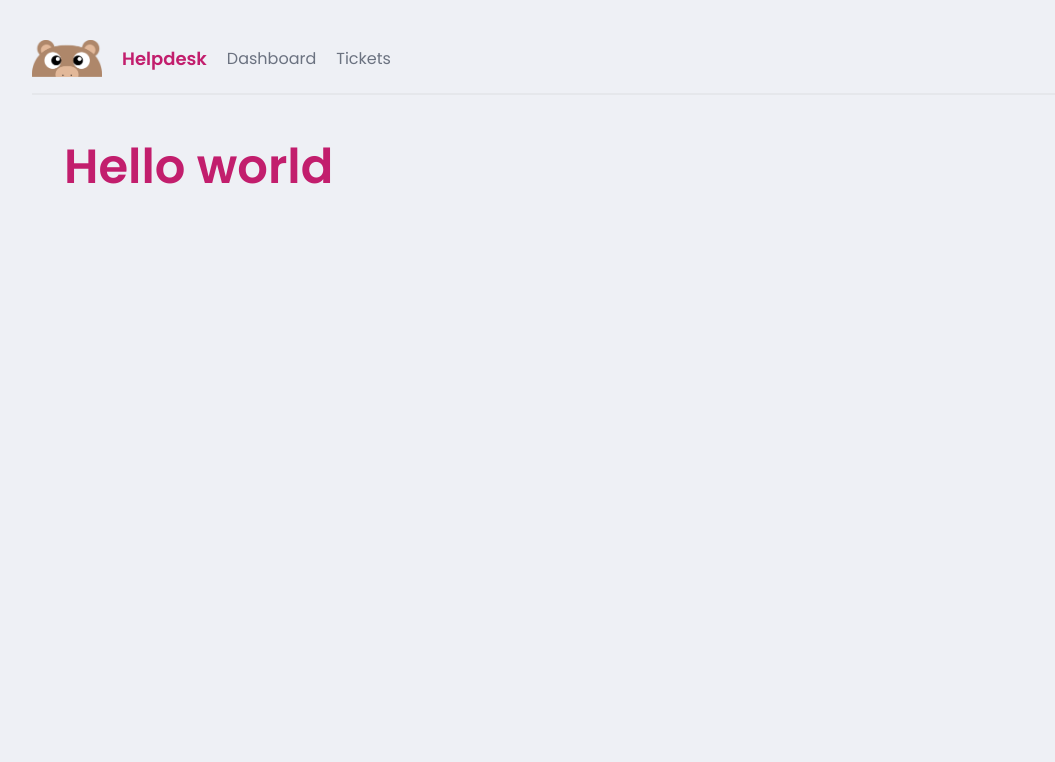
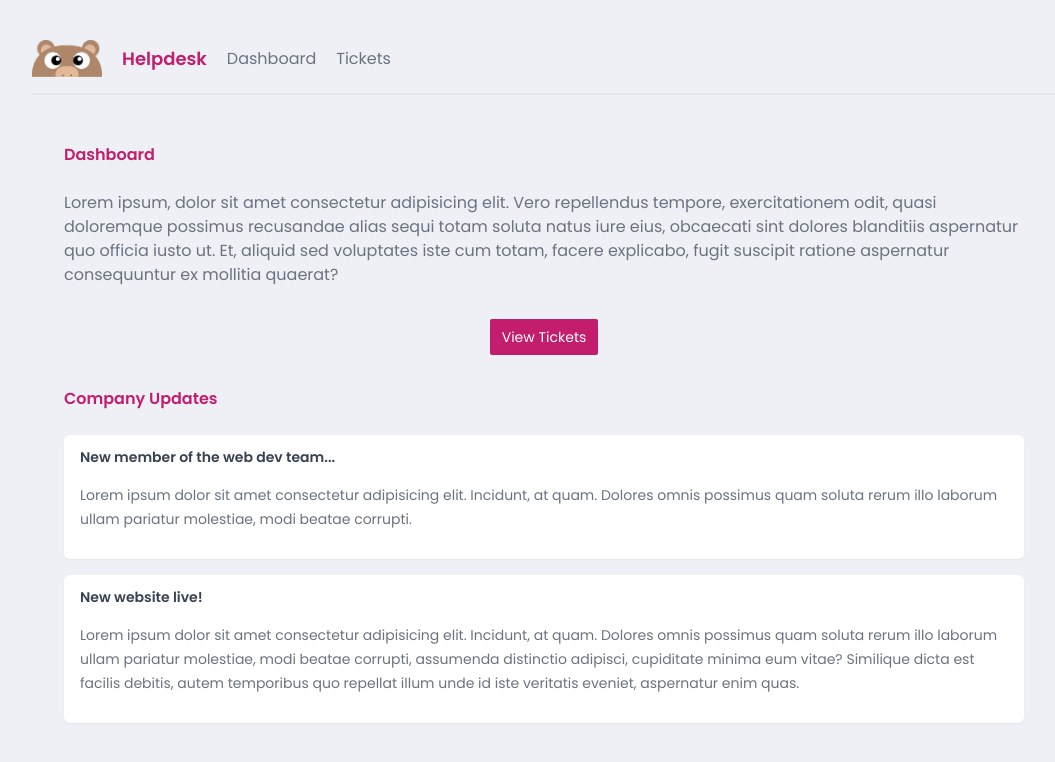
Before and after one commit to alaws66/next-helpdesk, a Next.js app: page / in a window 1280 px wide. Shown: the top 762 px of the page, without its empty margins (96-1151 px from the left). Built offline with nearby package versions, Linux system fonts and the light colour scheme.

Commit message:
static dashboard

```diff
--- a/app/page.tsx
+++ b/app/page.tsx
@@ -1,7 +1,27 @@
+import Link from 'next/link';
+
 export default function Home() {
   return (
     <main>
-      <h1 className="text-5xl">Hello world</h1>
+      <h2>Dashboard</h2>
+      <p>Lorem ipsum, dolor sit amet consectetur adipisicing elit. Vero repellendus tempore, exercitationem odit, quasi doloremque possimus recusandae alias sequi totam soluta natus iure eius, obcaecati sint dolores blanditiis aspernatur quo officia iusto ut. Et, aliquid sed voluptates iste cum totam, facere explicabo, fugit suscipit ratione aspernatur consequuntur ex mollitia quaerat?</p>
+
+      <div className="flex justify-center my-8">
+        <Link href="/tickets">
+          <button className="btn-primary">View Tickets</button>
+        </Link>
+      </div>
+
+      <h2>Company Updates</h2>
+
+      <div className="card">
+        <h3>New member of the web dev team...</h3>
+        <p>Lorem ipsum dolor sit amet consectetur adipisicing elit. Incidunt, at quam. Dolores omnis possimus quam soluta rerum illo laborum ullam pariatur molestiae, modi beatae corrupti.</p>
+      </div>
+      <div className="card">
+        <h3>New website live!</h3>
+        <p>Lorem ipsum dolor sit amet consectetur adipisicing elit. Incidunt, at quam. Dolores omnis possimus quam soluta rerum illo laborum ullam pariatur molestiae, modi beatae corrupti, assumenda distinctio adipisci, cupiditate minima eum vitae? Similique dicta est facilis debitis, autem temporibus quo repellat illum unde id iste veritatis eveniet, aspernatur enim quas.</p>
+      </div>
     </main>
-  )
+  );
 }
```
